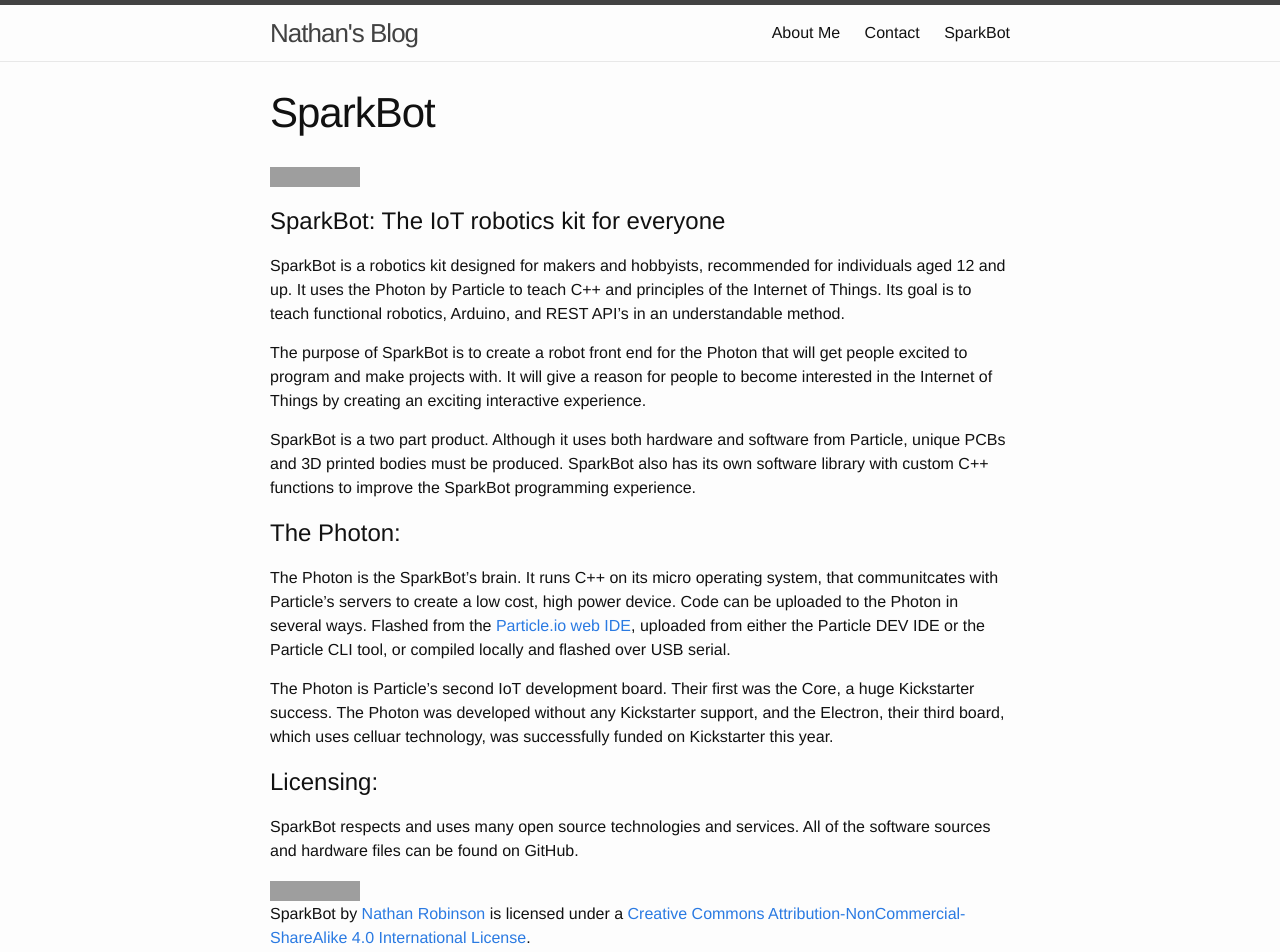
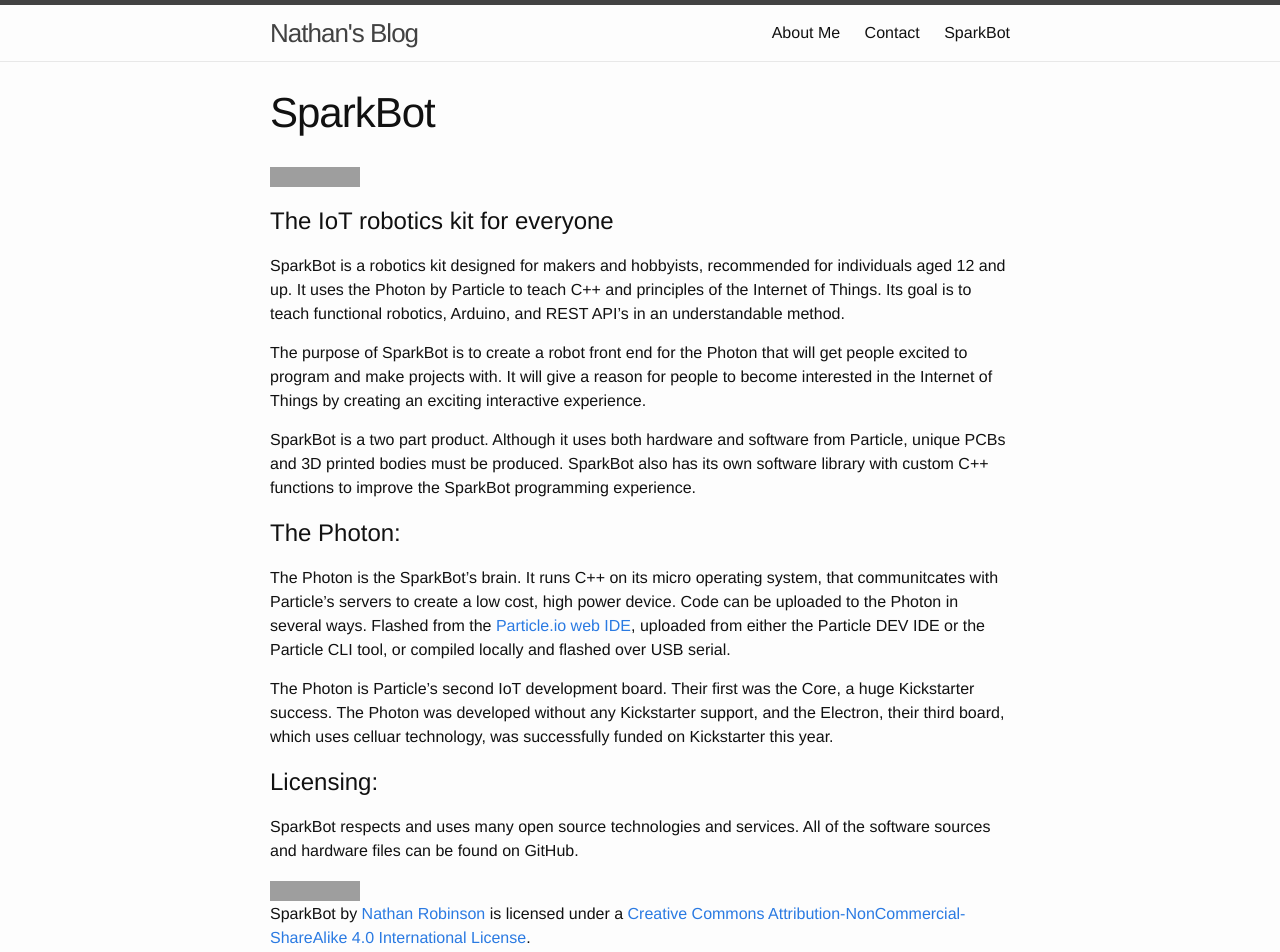
Before and after one commit to nrobinson2000/blog, a Jekyll site: the page built from sparkbot.md, in a window 1280 px wide. Shown: the top 952 px of the page. Built offline with Jekyll 4.4.1, drawn with Linux system fonts in a browser that asks for light colours; comment, search, counter and statistics services are not loaded; grey boxes are pictures that could not be loaded.

Commit message:
22:11 of 18-10-2015

```diff
--- a/sparkbot.md
+++ b/sparkbot.md
@@ -5,7 +5,7 @@
 ---
 [![Build Status](https://travis-ci.org/nrobinson2000/sparkbot-default.svg?branch=master)](https://travis-ci.org/nrobinson2000/sparkbot-default)
 
-# SparkBot: The IoT robotics kit for everyone
+# The IoT robotics kit for everyone
 
 SparkBot is a robotics kit designed for makers and hobbyists, recommended for individuals aged 12 and up. It uses the Photon by Particle to teach C++ and principles of the Internet of Things. Its goal is to teach functional robotics, Arduino, and REST API's in an understandable method.
 
```
